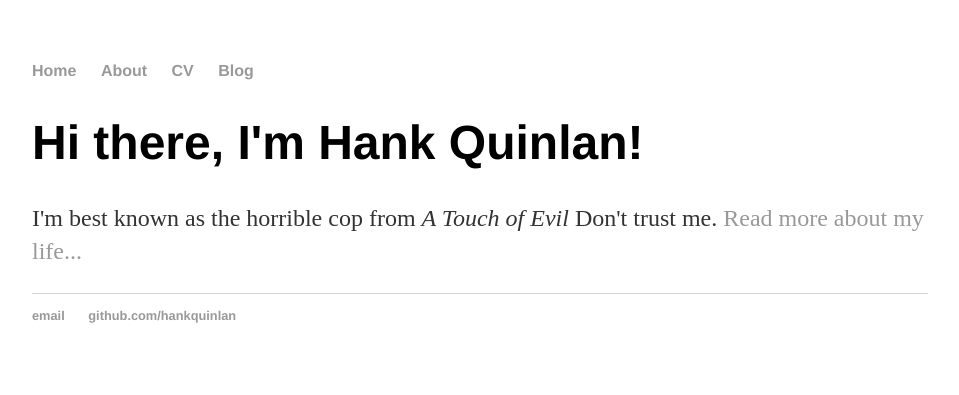
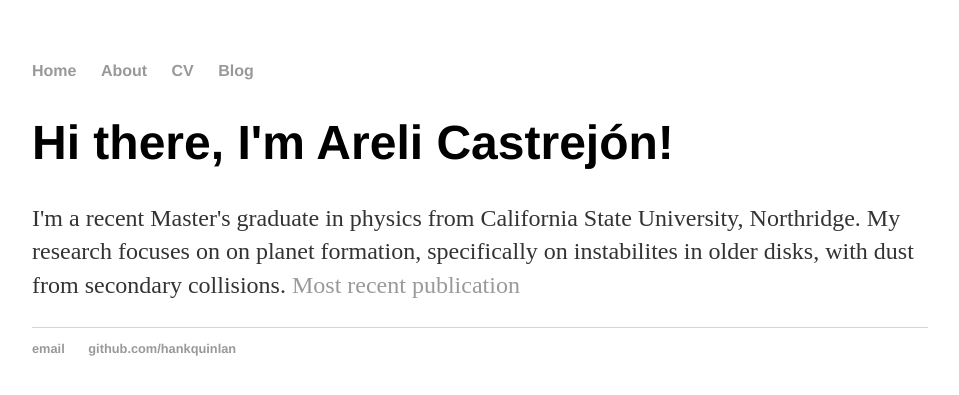
Before and after one commit to aac77463/aac77463.github.io, a Jekyll site: the page built from index.html, in a window 1280 px wide. Shown: the top 395 px of the page, without its empty margins (160-1119 px from the left). Built offline with Jekyll 4.4.1, drawn with Linux system fonts in a browser that asks for light colours.

Commit message:
added paper

```diff
--- a/index.html
+++ b/index.html
@@ -3,6 +3,6 @@ layout: default
 title: Areli Castrej&oacute;n, Astrophysicist
 ---
 <div class="blurb">
-  <h1>Hi there, I'm Hank Quinlan!</h1>
-  <p>I'm best known as the horrible cop from <em>A Touch of Evil</em> Don't trust me. <a href="/about">Read more about my life...</a></p>
+  <h1>Hi there, I'm Areli Castrej&oacute;n!</h1>
+  <p>I'm a recent Master's graduate in physics from California State University, Northridge. My research focuses on on planet formation, specifically on instabilites in older disks, with dust from secondary collisions. <a href="https://arxiv.org/abs/1906.04816">Most recent publication</a></p>
   </div><!-- /.blurb -->
```
